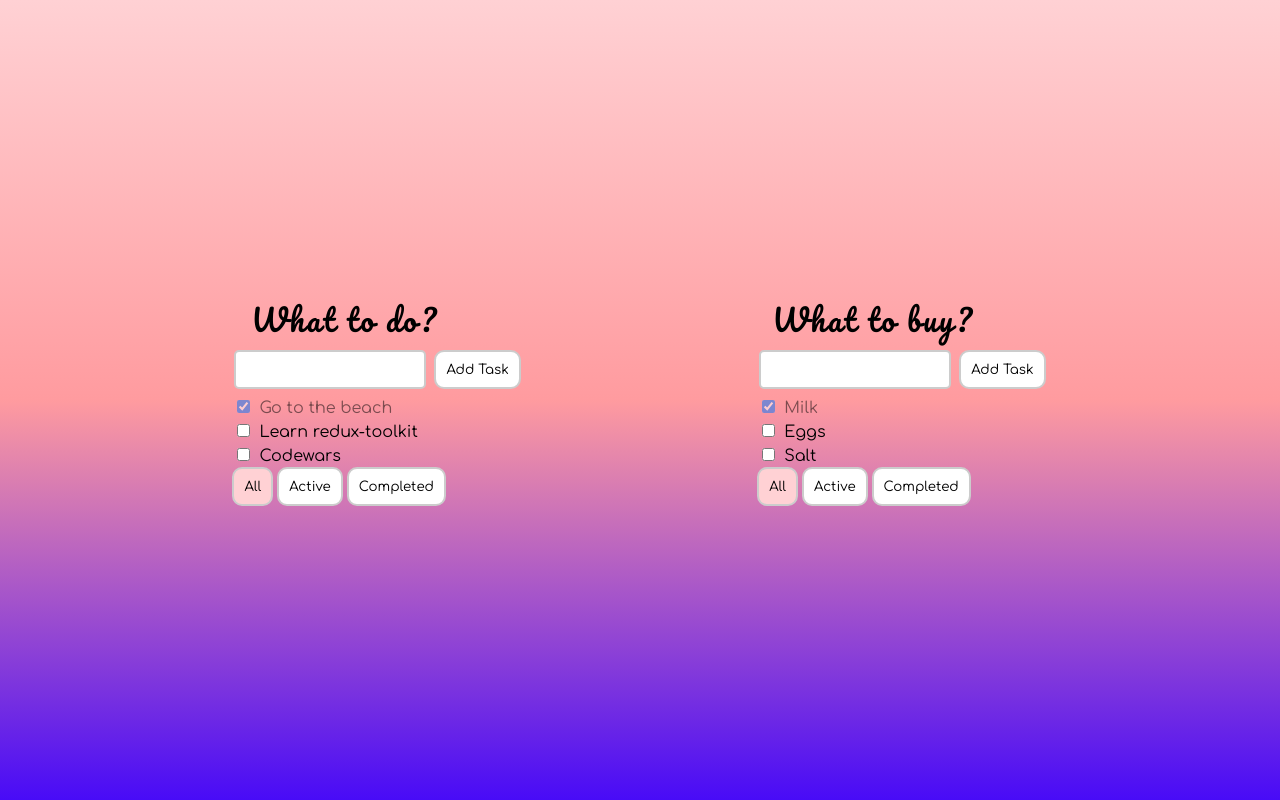
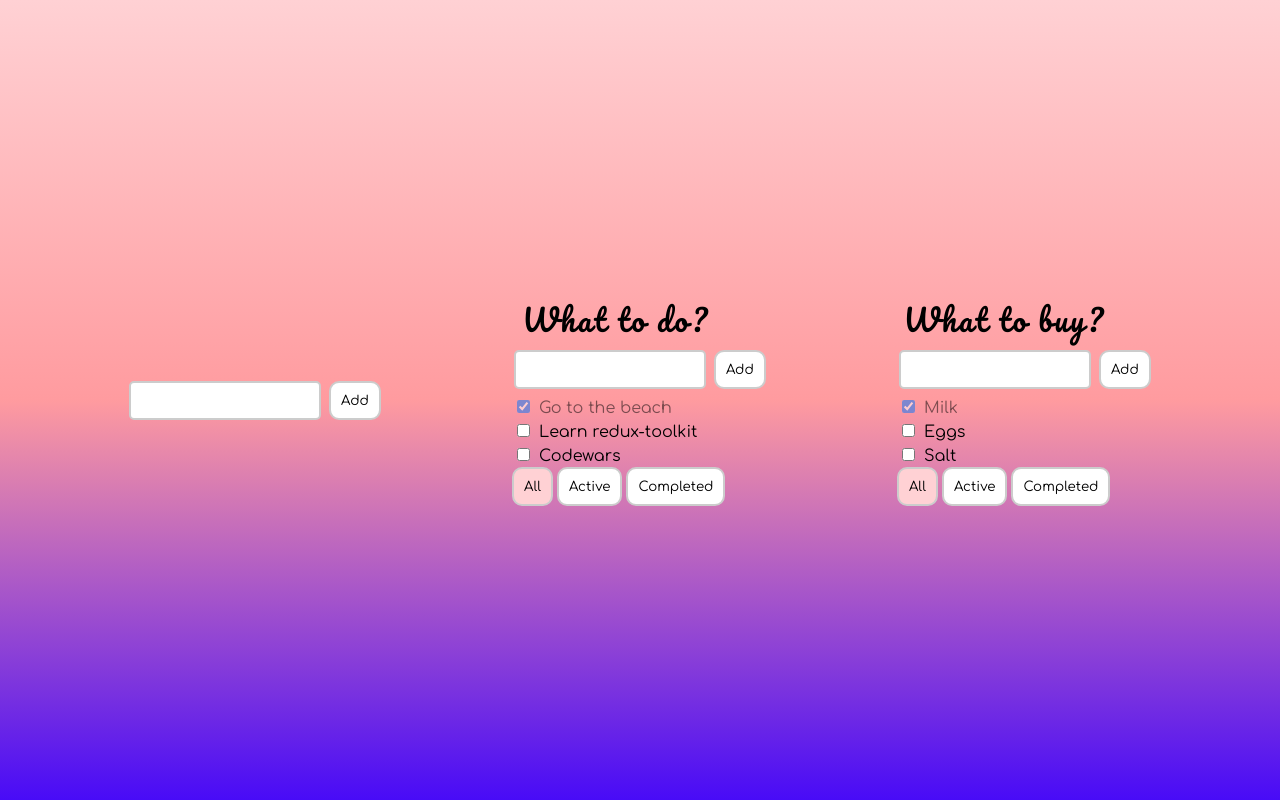
Before and after one commit to itsmeshusha/redux-toolkit-todolist, a React (Create React App) app: page / in a window 1280 px wide. Built offline with nearby package versions, Linux system fonts and the light colour scheme; some icons are missing.

Commit message:
App.css mark up

```diff
--- a/src/App.css
+++ b/src/App.css
@@ -1,7 +1,9 @@
 .App {
+  font-family: 'Comfortaa', cursive;
   display: flex;
   justify-content: space-evenly;
   align-items: center;
+  flex-wrap: wrap;
   height: 100vh;
   background-image: linear-gradient(#ffd1d4, #ff9b9f, #480bf7);
 }
--- a/src/App.tsx
+++ b/src/App.tsx
@@ -2,6 +2,7 @@ import React, {useState} from 'react';
 import './App.css';
 import {TaskType, Todolist} from "./components/todolist/Todolist";
 import {v1} from "uuid";
+import {AddItemForm} from "./components/AddItemForm/AddItemForm";
 
 export type FilterValuesType = 'all' | 'active' | 'completed'
 export type TodolistType = {
@@ -64,10 +65,20 @@ function App() {
         delete tasks[id]
         setTasks({...tasks})
     }
+    const addTodolist = (title: string) => {
+        let newTodolistId = v1()
+        let newTodolist: TodolistType = {id: newTodolistId, title, filter: 'all'}
+        setTodolists([newTodolist, ...todolists])
+        setTasks({...tasks, [newTodolistId]: []})
+    }
 
 
     return (
         <div className="App">
+            <div className="App-item">
+                <AddItemForm addItem={addTodolist}/>
+            </div>
+
             {todolists.map(el => {
                 let allTodolistTasks = tasks[el.id]
                 let tasksForTodolist = allTodolistTasks
@@ -78,7 +89,6 @@ function App() {
                 if (el.filter === 'completed') {
                     tasksForTodolist = allTodolistTasks.filter(el => el.isDone)
                 }
-
                 return <Todolist title={el.title}
                                  key={el.id}
                                  id={el.id}
--- a/src/components/AddItemForm/AddItemForm.tsx
+++ b/src/components/AddItemForm/AddItemForm.tsx
@@ -38,7 +38,7 @@ export const AddItemForm = (props: PropsType) => {
                     />
                 </span>
                 <span className={s.addTaskItem}>
-                    <button className={s.button} onClick={addItemHandler}>Add Task</button>
+                    <button className={s.button} onClick={addItemHandler}>Add</button>
                 </span>
             </div>
             {error && <div className={s.errorMessage}>{error}</div>}
```
